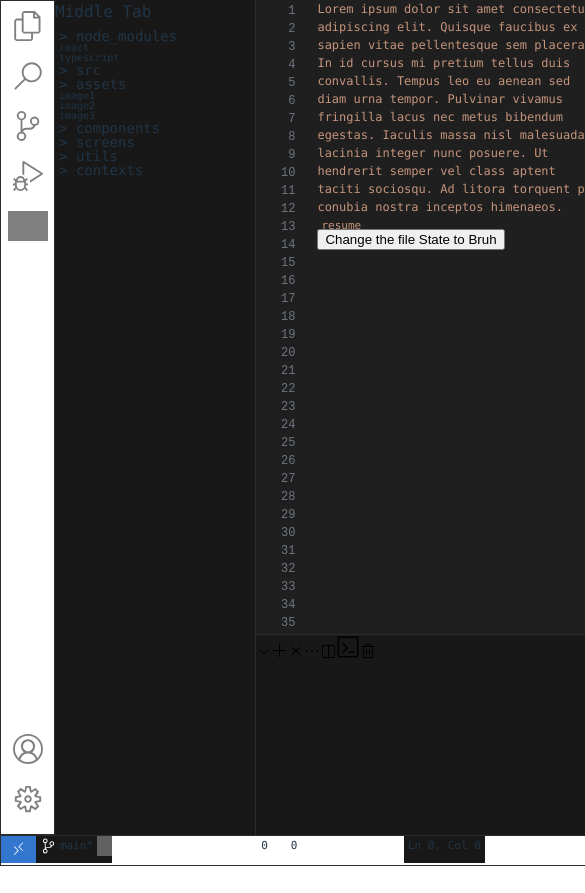
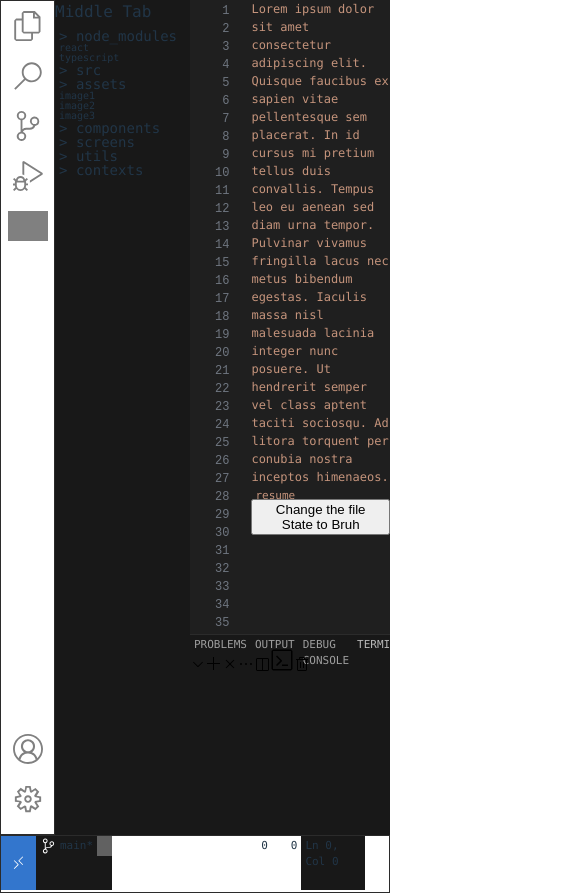
Before and after one commit to Zahmadgit/zeshanahmaddev, a React (Vite) app: page / in a window 390 px wide. Shown: the whole page, 585 px wide, since content can reach past the window. Before the commit the page ends 866 px from the top, so only its background shows below. Built offline with nearby package versions, Linux system fonts and the light colour scheme; grey boxes are pictures that could not be loaded.

Commit message:
quick style fix to checkout mobile

```diff
--- /dev/null
+++ b/src/components/rightTab/TerminalTab.module.css
@@ -0,0 +1,17 @@
+.terminalTopTabContainer {
+  flex: 1;
+  flex-direction: row;
+  display: flex;
+}
+
+.terminalTopTabText {
+  font-size: 11px;
+  font-family: Menlo, Monaco, "Courier New", monospace;
+  color: rgb(157, 157, 157);
+}
+
+.terminalTopTabTextTerminal {
+  font-size: 11px;
+  font-family: Menlo, Monaco, "Courier New", monospace;
+  color: rgb(184, 184, 184);
+}
--- a/src/components/rightTab/TerminalTab.tsx
+++ b/src/components/rightTab/TerminalTab.tsx
@@ -5,10 +5,30 @@ import ellipsis from "../../assets/terminal/ellipsis.svg";
 import splithorizontal from "../../assets/terminal/splithorizontal.svg";
 import terminal from "../../assets/terminal/terminal.svg";
 import trash from "../../assets/terminal/trash.svg";
-
+import styles from "../rightTab/TerminalTab.module.css";
 export default function TerminalTab() {
   return (
     <div>
+      <div className={styles.terminalTopTabContainer}>
+        <div>
+          <p className={styles.terminalTopTabText}>PROBLEMS</p>
+        </div>
+        <div>
+          <p className={styles.terminalTopTabText}>OUTPUT</p>
+        </div>
+        <div>
+          <p className={styles.terminalTopTabText}>DEBUG CONSOLE</p>
+        </div>
+        <div>
+          <p className={styles.terminalTopTabTextTerminal}>TERMINAL</p>
+        </div>
+        <div>
+          <p className={styles.terminalTopTabText}>PORTS</p>
+        </div>
+        <div>
+          <p className={styles.terminalTopTabText}>GITLENS</p>
+        </div>
+      </div>
       <img src={chevrondo} />
       <img src={add} />
       <img src={close} />
--- a/src/screens/HomeScreen.module.css
+++ b/src/screens/HomeScreen.module.css
@@ -3,7 +3,6 @@
   grid-template-columns: 55px auto 1fr; /* left = narrow, middle = medium, right = flexible */
   grid-template-rows: 1fr auto;
   height: 100vh;
-  min-width: 600px;
 }
 
 .left {
--- a/src/screens/HomeScreen.tsx
+++ b/src/screens/HomeScreen.tsx
@@ -8,6 +8,7 @@ import { FileHighlightContext } from "../utils/contexts/FileHighlightContext";
 
 export default function HomeScreen() {
   const [currentFileHighlight] = useState<string>("resume");
+
   return (
     <div className={styles.container}>
       <div className={styles.left}>
```
